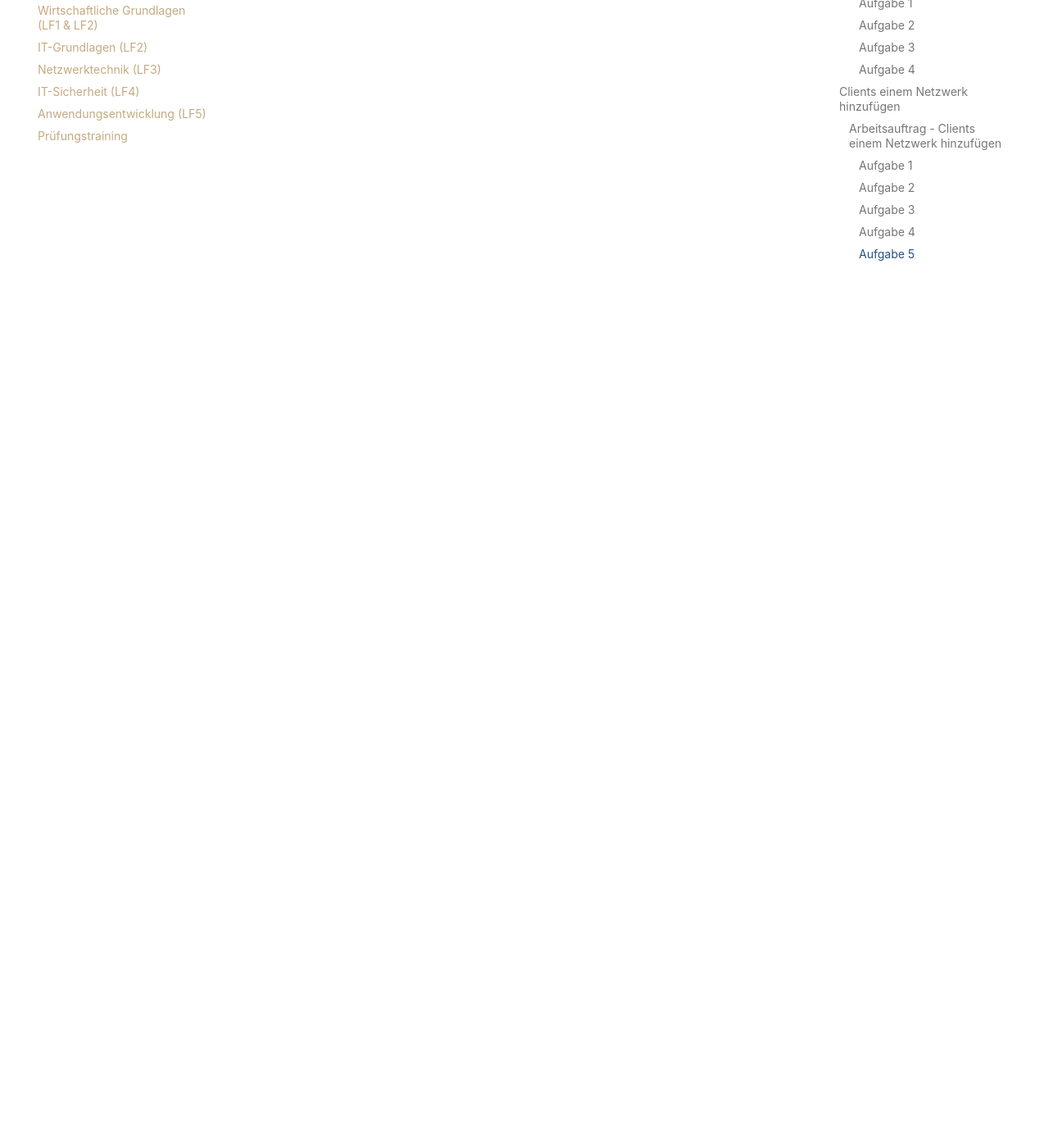
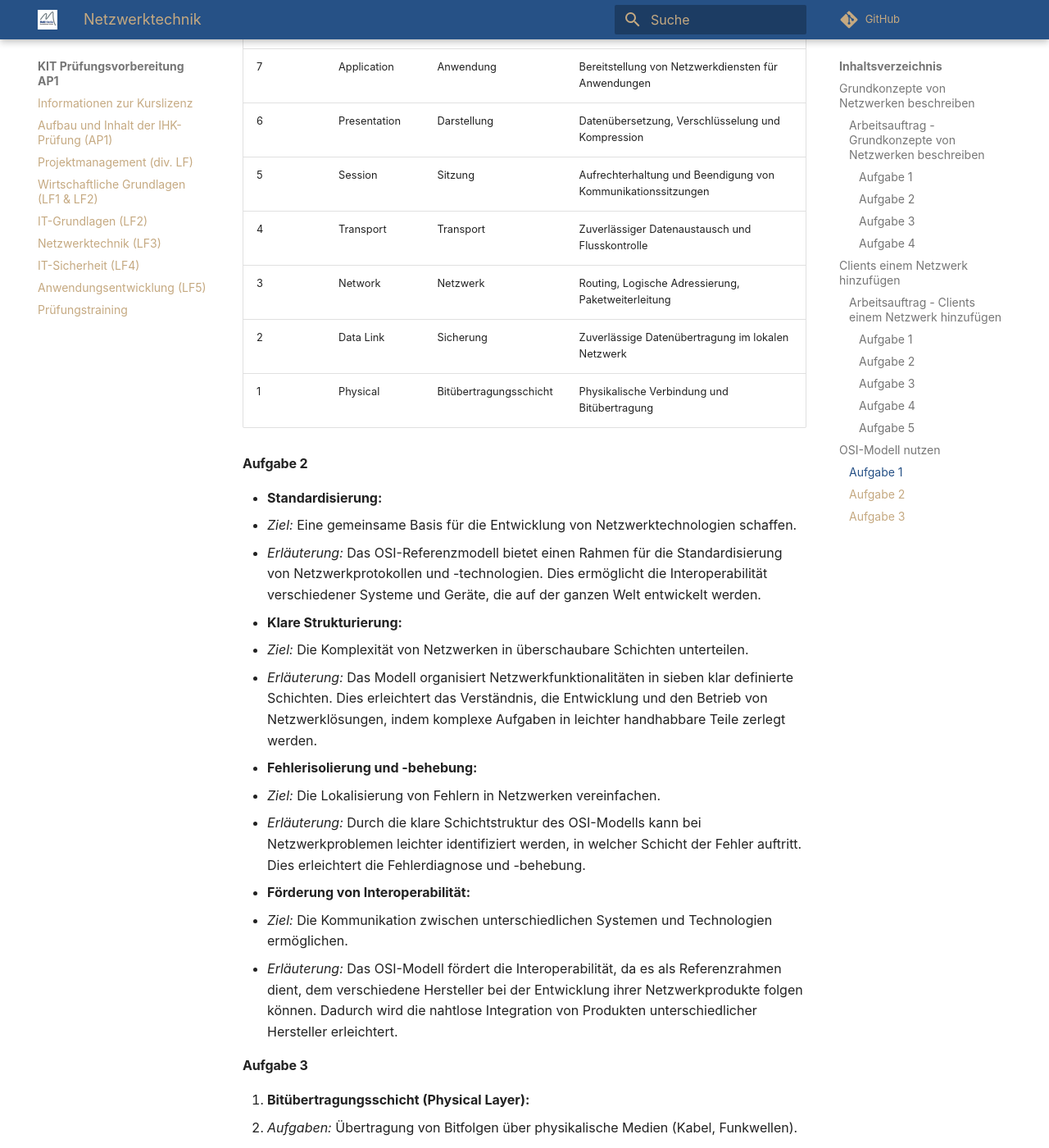
Before and after one commit to herr-nm/MMBbS_KIT_PVAP1, an MkDocs documentation site: the page built from docs/loesungen/04_netzwerktechnik_loesungen.md, in a window 1280 px wide and 1400 px high, scrolled down 7583 px. Shown: the whole window at 82% size. Built offline with MkDocs 1.6.1 and Material for MkDocs 9.7.7, drawn with Linux system fonts in a browser that asks for light colours; comment, search, counter and statistics services are not loaded; some of the changed text lies outside the part shown.

Commit message:
OSI-Modell nutzen

```diff
--- a/docs/loesungen/04_netzwerktechnik_loesungen.md
+++ b/docs/loesungen/04_netzwerktechnik_loesungen.md
@@ -127,3 +127,63 @@ Für private Netzwerke werden spezielle IP-Adressbereiche verwendet, die in den
 **IPv6-Adressbereiche für private Netze:**
 
 - **fc00::/7:** Dieser Bereich ist für IPv6-Adressen in privaten Netzwerken reserviert. Innerhalb dieses Bereichs können private IPv6-Adressbereiche erstellt werden, um die Adressierung in lokalen Netzwerken zu ermöglichen.
+
+## OSI-Modell nutzen
+
+#### Aufgabe 1
+
+| Layer-Nr. | Englischer Name          | Deutscher Name            | Aufgaben der Schicht                                         |
+|-----------|--------------------------|---------------------------|--------------------------------------------------------------|
+| 7         | Application              | Anwendung                 | Bereitstellung von Netzwerkdiensten für Anwendungen          |
+| 6         | Presentation             | Darstellung               | Datenübersetzung, Verschlüsselung und Kompression            |
+| 5         | Session                  | Sitzung                   | Aufrechterhaltung und Beendigung von Kommunikationssitzungen |
+| 4         | Transport                | Transport                 | Zuverlässiger Datenaustausch und Flusskontrolle              |
+| 3         | Network                  | Netzwerk                  | Routing, Logische Adressierung, Paketweiterleitung           |
+| 2         | Data Link                | Sicherung                 | Zuverlässige Datenübertragung im lokalen Netzwerk            |
+| 1         | Physical                 | Bitübertragungsschicht    | Physikalische Verbindung und Bitübertragung                  |
+
+#### Aufgabe 2
+
+- **Standardisierung:**
+   - *Ziel:* Eine gemeinsame Basis für die Entwicklung von Netzwerktechnologien schaffen.
+   - *Erläuterung:* Das OSI-Referenzmodell bietet einen Rahmen für die Standardisierung von Netzwerkprotokollen und -technologien. Dies ermöglicht die Interoperabilität verschiedener Systeme und Geräte, die auf der ganzen Welt entwickelt werden.
+- **Klare Strukturierung:**
+   - *Ziel:* Die Komplexität von Netzwerken in überschaubare Schichten unterteilen.
+   - *Erläuterung:* Das Modell organisiert Netzwerkfunktionalitäten in sieben klar definierte Schichten. Dies erleichtert das Verständnis, die Entwicklung und den Betrieb von Netzwerklösungen, indem komplexe Aufgaben in leichter handhabbare Teile zerlegt werden.
+- **Fehlerisolierung und -behebung:**
+   - *Ziel:* Die Lokalisierung von Fehlern in Netzwerken vereinfachen.
+   - *Erläuterung:* Durch die klare Schichtstruktur des OSI-Modells kann bei Netzwerkproblemen leichter identifiziert werden, in welcher Schicht der Fehler auftritt. Dies erleichtert die Fehlerdiagnose und -behebung.
+- **Förderung von Interoperabilität:**
+   - *Ziel:* Die Kommunikation zwischen unterschiedlichen Systemen und Technologien ermöglichen.
+   - *Erläuterung:* Das OSI-Modell fördert die Interoperabilität, da es als Referenzrahmen dient, dem verschiedene Hersteller bei der Entwicklung ihrer Netzwerkprodukte folgen können. Dadurch wird die nahtlose Integration von Produkten unterschiedlicher Hersteller erleichtert.
+
+#### Aufgabe 3
+
+1. **Bitübertragungsschicht (Physical Layer):**
+   - *Aufgaben:* Übertragung von Bitfolgen über physikalische Medien (Kabel, Funkwellen).
+   - *Genutzte Pakete:* Bits.
+   - *Mögliche Fehler:* Signalverlust, Rauschen, Physische Kabelprobleme.
+2. **Sicherungsschicht (Data Link Layer):**
+   - *Aufgaben:* Zuverlässige Übertragung von Frames zwischen direkt benachbarten Knoten. Adressierung, Fehlererkennung und -korrektur.
+   - *Genutzte Pakete:* Frames.
+   - *Mögliche Fehler:* Kollisionen, verlorene Frames, Duplikate.
+3. **Netzwerkschicht (Network Layer):**
+   - *Aufgaben:* Logische Adressierung, Routing von Paketen zwischen verschiedenen Netzwerken, Paketweiterleitung.
+   - *Genutzte Pakete:* Pakete.
+   - *Mögliche Fehler:* Fehlerrate bei der Weiterleitung, Routing-Probleme.
+4. **Transportschicht (Transport Layer):**
+   - *Aufgaben:* Segmentierung von Daten in kleinere Einheiten, Flusskontrolle, Zuverlässige Übertragung von Daten zwischen Endsystemen.
+   - *Genutzte Pakete:* Segmente.
+   - *Mögliche Fehler:* Datenverlust, Überlastung, fehlerhafte Reihenfolge der Segmente.
+5. **Sitzungsschicht (Session Layer):**
+   - *Aufgaben:* Aufrechterhaltung und Beendigung von Sitzungen, Synchronisation von Datenübertragung.
+   - *Genutzte Pakete:* Keine eigenen Pakete, verwendet die Dienste der darunterliegenden Schichten.
+   - *Mögliche Fehler:* Sitzungsabbruch, Probleme bei der Synchronisation.
+6. **Darstellungsschicht (Presentation Layer):**
+   - *Aufgaben:* Datenübersetzung, Verschlüsselung, Kompression, Umwandlung von Datenformaten.
+   - *Genutzte Pakete:* Keine eigenen Pakete, verwendet die Dienste der darunterliegenden Schichten.
+   - *Mögliche Fehler:* Probleme bei der Datenübersetzung, Dekodierung oder Verschlüsselung.
+7. **Anwendungsschicht (Application Layer):**
+   - *Aufgaben:* Bereitstellung von Netzwerkdiensten für Anwendungen, Nutzerinteraktion.
+   - *Genutzte Pakete:* Nutzerdaten.
+   - *Mögliche Fehler:* Anwendungsfehler, unerwartetes Verhalten von Anwendungen.
```
Also changed, not shown: docs/04_netzwerktechnik.md (+4 -5 lines).
